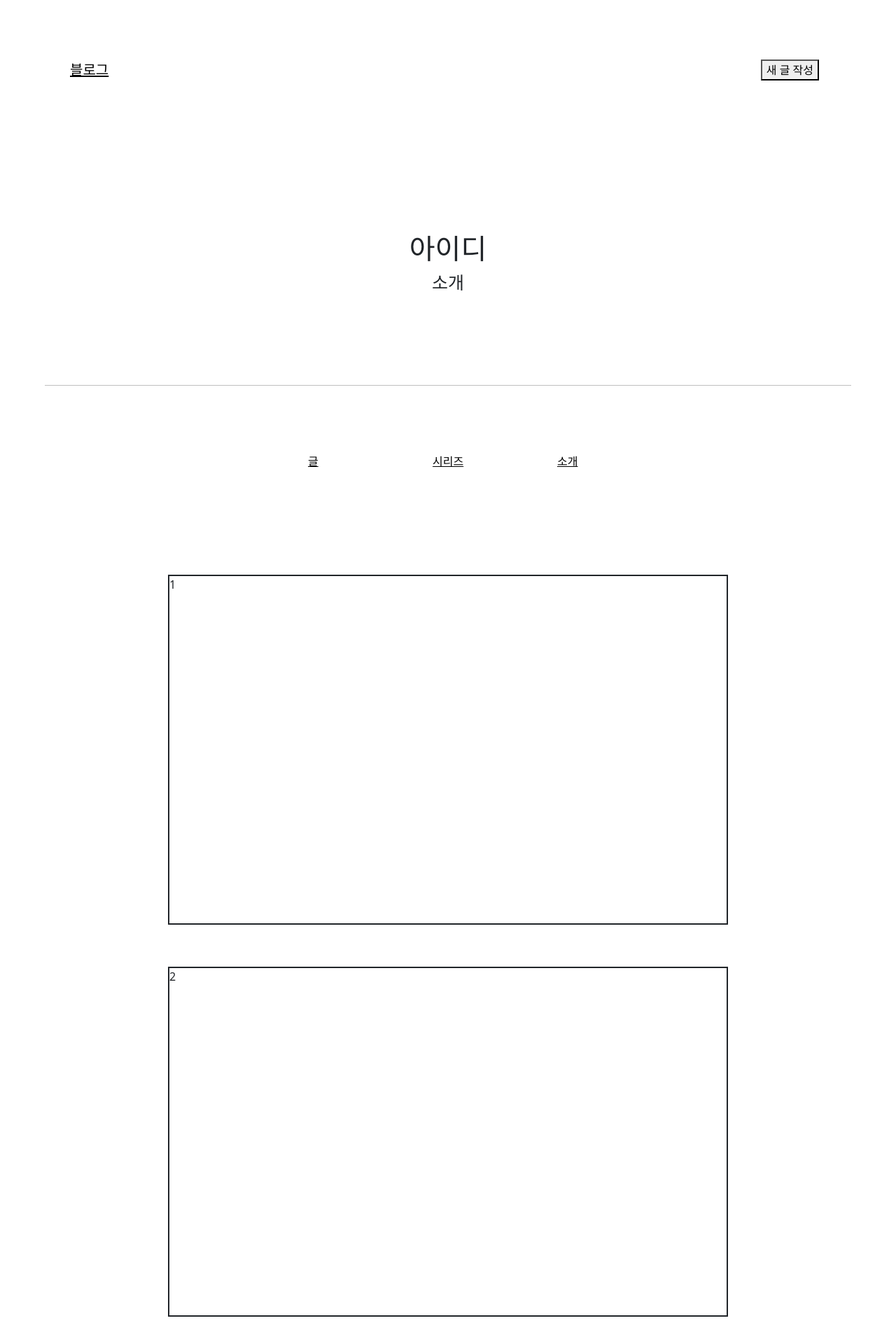
After one commit to rnjswo9578/Toy_project, a Flask app: page /mypage in a window 1280 px wide. The commit adds this page. Shown: the top 1920 px of the page at 70% size. Run offline with Flask 3, Linux system fonts and the light colour scheme.

Commit message:
메인 홈페이지에서 로그인 성공시 로그인 버튼 -> 마이페이지 버튼

```diff
--- a/app.py
+++ b/app.py
@@ -136,5 +136,9 @@ def login_sign_up():
 def myinfo():
     return render_template('myinfo.html')
 
+@app.route('/mypage')
+def mypage():
+    return render_template('mypage.html')
+
 if __name__ == '__main__':
     app.run('0.0.0.0', port=5000, debug=True)
--- /dev/null
+++ b/templates/mypage.html
@@ -0,0 +1,188 @@
+<!doctype html>
+<html lang="en">
+
+<head>
+    <meta charset="utf-8">
+    <meta name="viewport" content="width=device-width, initial-scale=1, shrink-to-fit=no">
+
+    <link href="https://cdn.jsdelivr.net/npm/bootstrap@5.0.2/dist/css/bootstrap.min.css" rel="stylesheet"
+        integrity="sha384-EVSTQN3/azprG1Anm3QDgpJLIm9Nao0Yz1ztcQTwFspd3yD65VohhpuuCOmLASjC" crossorigin="anonymous">
+    <script src="https://ajax.googleapis.com/ajax/libs/jquery/3.5.1/jquery.min.js"></script>
+    <script src="https://cdn.jsdelivr.net/npm/bootstrap@5.0.2/dist/js/bootstrap.bundle.min.js"
+        integrity="sha384-MrcW6ZMFYlzcLA8Nl+NtUVF0sA7MsXsP1UyJoMp4YLEuNSfAP+JcXn/tWtIaxVXM"
+        crossorigin="anonymous"></script>
+
+    <title>마이페이지</title>
+
+    <style>
+    /* navbar 상단 */
+    .navbar {
+        height: 200px;
+        background-color: white;
+        display: flex;
+    }
+    .navbar_name1 {
+        margin-left: 100px;
+        color: black;
+        font-size: 20px;
+    }
+    .navbar_item {
+        margin-right: 100px
+    }
+    .navbar_item1 {
+        margin-right: 10px;
+    }
+    /* content */
+    .body {
+        height: 100%;
+        width: 100%;
+    }
+    .mypage {
+        display: flex;
+        background-color: white;
+        width: 100%;
+        height: 300px;
+    }
+    .mypage2 {
+        background-color: white;
+        width: 700px;
+        height: 200px;
+        margin: auto;
+    }
+    .name {
+        background-color: white;
+        margin-top: 75px;
+    }
+    .mypage_name {
+        text-align: center;
+        font-size: 40px;
+    }
+    .mypage_name2 {
+        text-align: center;
+        font-size: 25px;
+    }
+    .line {
+        width: 90%;
+        color: black;
+        margin: 0px auto 0 auto;
+    }
+    .container {
+        display: flex;
+        flex-wrap: wrap;
+    }
+    .item {
+        width: 500px;
+        height: 200px;
+        background-color: white;
+        border: solid 2px;
+        margin: 30px auto 0px auto;
+    }
+    .content1 {
+        background-color: white;
+        width: 100%;
+        height: 200px;
+    }
+    .content2 {
+        display: flex;
+        background-color: white;
+        width: 50%;
+        height: 200px;
+        margin: auto;
+    }
+    .content3_name {
+        width: 50px;
+        height: 50px;
+        text-align: center;
+        margin-top: 80px;
+        margin-left: 200px;
+    }
+    .content3_name1 {
+        width: 50%;
+        text-align: center;
+        margin-top: 80px;
+        margin-left: 160px;
+    }
+        /* content */
+        .line {
+        width: 90%;
+        color: black;
+        margin: 50px auto 0 auto;
+    }
+    .main_body {
+        background-color: white;
+        width: 100%;
+        height: 100%;
+    }
+    .container {
+        display: flex;
+    }
+    .item {
+        width: 800px;
+        height: 500px;
+        background-color: white;
+        border: solid 2px;
+        margin: 30px auto 0px auto;
+        margin-bottom: 30px;
+    }
+    .content4 {
+        display: flex;
+        width: 500px;
+        height: 200px;
+        margin: 20px auto 20px auto;
+    }
+    .content5 {
+        display: flex;
+        position: relative;
+    }
+    .content5_name {
+        display: plex;
+        align-items: center;
+        width :8rem;
+        height: 3rem;
+        margin: auto;
+        margin-left: 50px;
+        color: black;
+    }
+    </style>
+    <script>
+
+    </script>
+</head>
+
+<body>
+    <div class="navbar">
+        <div class="navbar_name">
+            <a class="navbar_name1" href="#">블로그</a>
+        </div>
+        <div class="navbar_item">
+            <button class="navbar_item1">새 글 작성</button>
+        </div>
+    </div>
+    <div class="body">
+        <div class="mypage">
+            <div class="mypage2">
+                <div class="name">
+                    <div class="mypage_name">아이디</div>
+                    <div class="mypage_name2">소개</div>
+                </div>
+            </div>
+        </div>
+        <hr class="line">
+        <div class="content4">
+            <div class="content5">
+                <a class="content5_name" href="">글</a>
+                <a class="content5_name" href="">시리즈</a>
+                <a class="content5_name" href="">소개</a>
+            </div>
+        </div>
+        <div class="main_body">
+            <div class="container">
+                <div class="item">1</div>
+                <div class="item">2</div>
+                <div class="item">3</div>
+                <div class="item">4</div>
+            </div>
+        </div>
+    </div>
+</body>
+</html>
--- a/templates/simplelogin.html
+++ b/templates/simplelogin.html
@@ -85,7 +85,7 @@
                     setCookie('mytoken', data['token'],data['token']['exp']);
                     // $.cookie('mytoken', data['token'], {path: '/'});
                     alert("로그인 성공")
-                    window.location.replace("/simplelogin2")
+                    window.location.replace("/")
                 } else {
                     alert(data['msg'])
                 }
```
Also changed, not shown: templates/index.html (+38 -1 lines).
